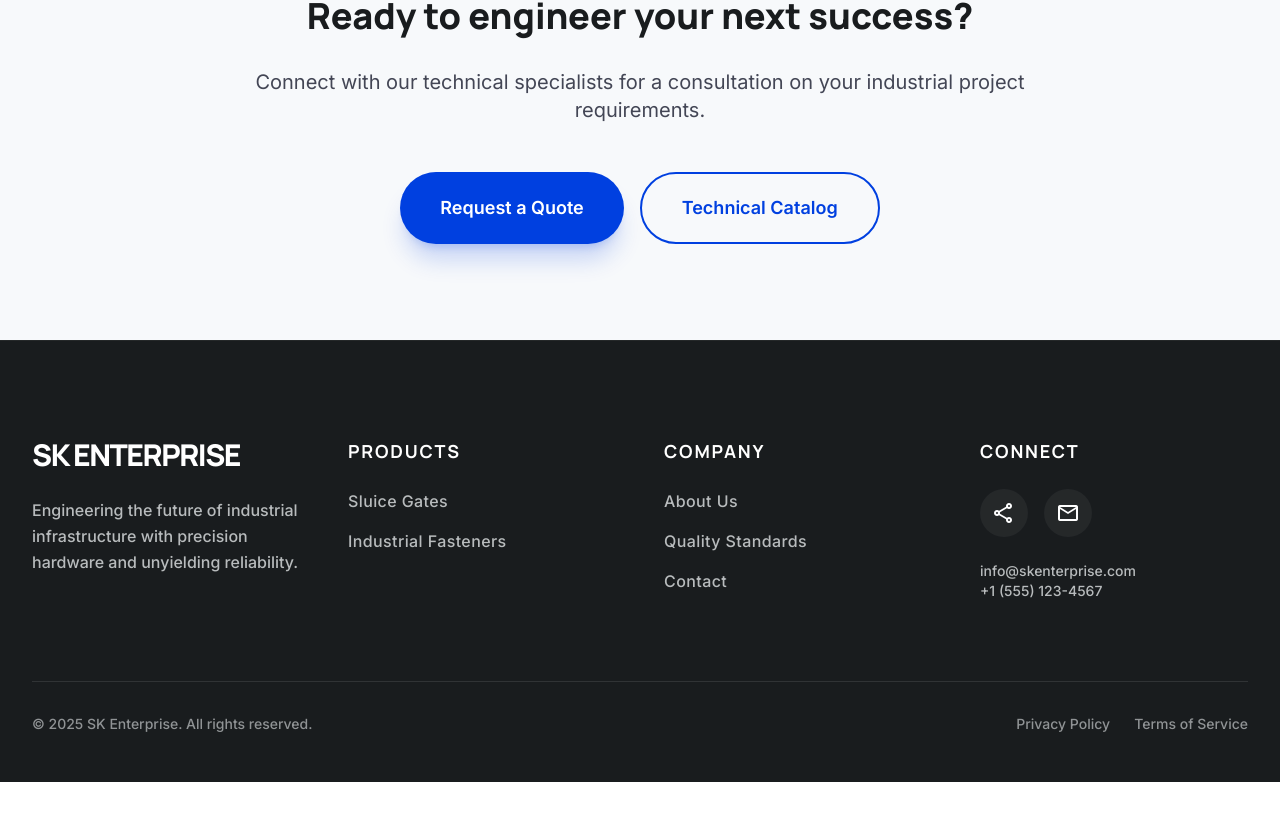
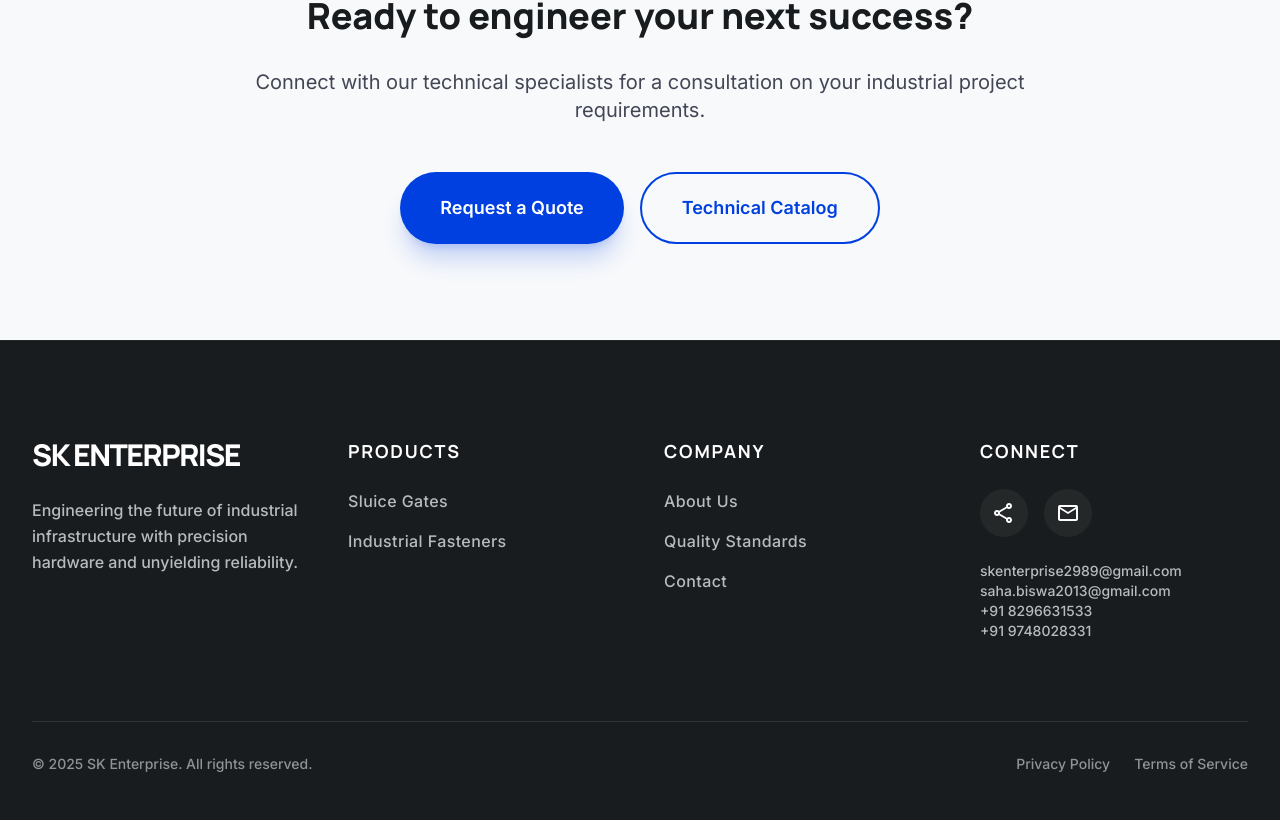
Before and after one commit to Pratyush112/SK-Enterprise, a React (Vite) app in the folder frontend/: page / in a window 1280 px wide. Shown: the part 3638-4458 px from the top of the page. Before the commit the page ends 4420 px from the top, so only its background shows below. Built offline with nearby package versions, Linux system fonts and the light colour scheme.

Commit message:
Changed the contact info

```diff
--- a/frontend/src/components/Footer.jsx
+++ b/frontend/src/components/Footer.jsx
@@ -43,8 +43,8 @@ const Footer = () => {
                             </a>
                         </div>
                         <p className="mt-6 text-surface-variant/80 dark:text-slate-400 font-medium text-sm transition-colors duration-300">
-                            info@skenterprise.com <br/>
-                            +1 (555) 123-4567
+                            skenterprise2989@gmail.com <br/> saha.biswa2013@gmail.com  <br/>
+                            +91 8296631533 <br/> +91 9748028331
                         </p>
                     </div>
                 </div>
```
